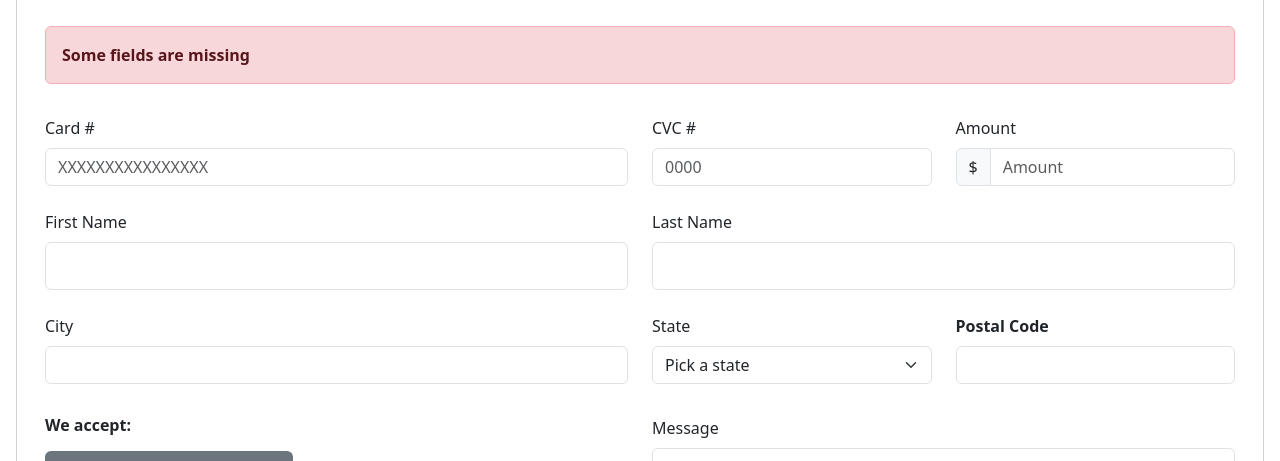
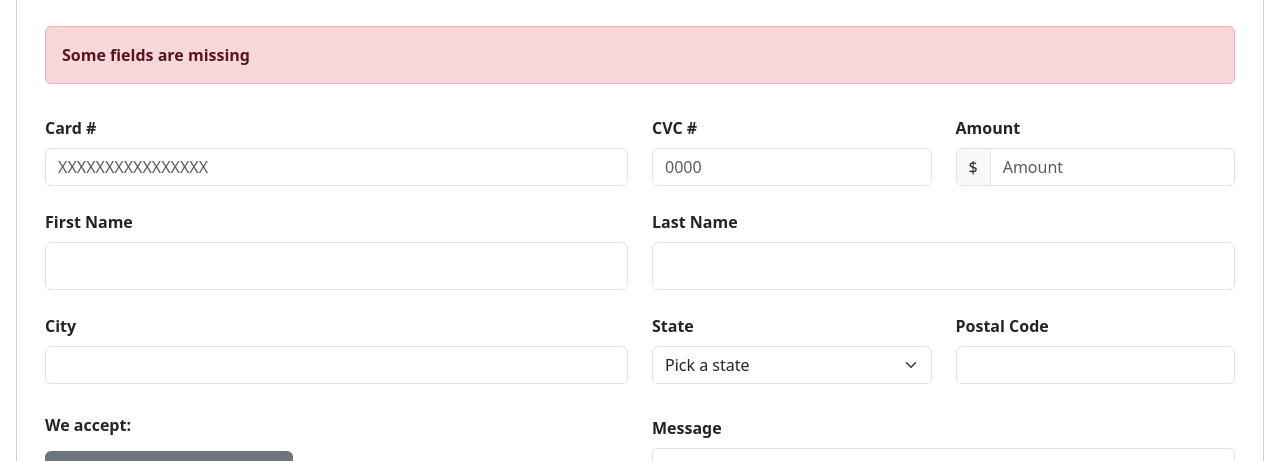
Before and after one commit to Lazaroth93/FS-PT-101-Andres-Lazaro-HTML5-Form, a plain HTML site: page index.html in a window 1280 px wide. Shown: the part 82-543 px from the top of the page. Drawn offline with nearby package versions, Linux system fonts and the light colour scheme.

Commit message:
Segundo Commit, resolucion errores y comentarios añadidos

```diff
--- a/index.html
+++ b/index.html
@@ -4,12 +4,16 @@
 <head>
     <meta charset="UTF-8">
     <meta name="viewport" content="width=device-width, initial-scale=1.0">
+
+    <!--Tittle de la pestaña del navegador -->
     <title>Formulario de Pago con Bootstrap</title>
 
+    <!--Link para uso de iconos Font Awesome -->
     <link rel="stylesheet" href="https://cdnjs.cloudflare.com/ajax/libs/font-awesome/6.7.2/css/all.min.css"
         integrity="sha512-Evv84Mr4kqVGRNSgIGL/F/aIDqQb7xQ2vcrdIwxfjThSH8CSR7PBEakCr51Ck+w+/U6swU2Im1vVX0SVk9ABhg=="
         crossorigin="anonymous" referrerpolicy="no-referrer" />
 
+    <!--Link para uso de componentes Boostrap version 5.3.3 -->
     <link href="https://cdn.jsdelivr.net/npm/bootstrap@5.3.3/dist/css/bootstrap.min.css" rel="stylesheet"
         integrity="sha384-QWTKZyjpPEjISv5WaRU9OFeRpok6YctnYmDr5pNlyT2bRjXh0JMhjY6hW+ALEwIH" crossorigin="anonymous">
 
@@ -20,31 +24,42 @@
 
 
 
+    <!--Div principal del card -->
+    <div class="card m-3">
 
-    <div class="card m-3">
+        <!--Div Formulario  -->
         <div class="form">
             <div class="card-header">
-                <h3>Payment form example</h3>
+                <h3>Payment form example</h3> <!--Titulo del formulario  -->
             </div>
+
+            <!--Card Body que engloba todos los Input del Form  -->
             <div class="card-body">
+
                 <div class="container-fluid">
+                    <!--Container fluid para que el contenido ocupe el 100% de su elemento padre  -->
                     <div class="row " style="padding: 0px 12px;">
                         <div class=" col-12 alert alert-danger mt-3 m-l3 -r-3" role="alert">
-                            <strong>Some fields are missing </strong>
+                            <strong>Some fields are missing </strong> <!--Mensaje de alerta  -->
                         </div>
                     </div>
-                    <div class="row mt-2">
+                    <!--El formulario se divide een rows que asimismo se dividen en col para los distintos inputs  -->
+
+
+                    <div class="row mt-2"> <!--Etiqueta de apertura primer row-->
                         <div class="  col-sm-12 col-md-6 col-lg-6">
-                            <label for="cardNumber" class="my-2 ">Card #</label>
+                            <!--Input de tipo text para ingresar el numero de tarjeta de crédito -->
+                            <label for="cardNumber" class="my-2 fw-bold ">Card #</label>
                             <input type="text" class="form-control " id="cardNumber" placeholder="XXXXXXXXXXXXXXXX">
                         </div>
                         <div class="col-sm-12 col-md-3 col-lg-3">
-                            <label for="cvcNumber" class="my-2">CVC #</label>
+                            <!--Input de tipo text para ingresar el numero CVC de tarjeta de crédito -->
+                            <label for="cvcNumber" class="my-2 fw-bold">CVC #</label>
                             <input type="text" class="form-control " id="cvcNumber" placeholder="0000">
                         </div>
                         <div class="col-sm-12 col-md-3 col-lg-3">
 
-                            <label class="my-2">Amount</label>
+                            <label class="my-2 fw-bold">Amount</label> <!--Input de tipo text para ingresar la cantidad en $ -->
                             <div class="input-group">
                                 <div class="input-group-text rounded-start" id="basic-addon1">$</div>
                                 <!--style=" border-radius: 5px 0px 0px 5px"-->
@@ -53,33 +68,34 @@
 
                             </div>
                         </div>
-                    </div>
-                    <div class="row mt-3">
+                    </div> <!--Etiqueta de cierre del primer row-->
+
+
+                    <div class="row mt-3"> <!--Etiqueta de apertura segundo row-->
                         <div class=" col-sm-12 col-md-6 col-lg-6">
-
-                            <label for="firstName" class="my-2">First Name</label>
+                             <!--Input de tipo text para ingresar el nombre del titular de la tarjeta  -->
+                            <label for="firstName" class="my-2 fw-bold">First Name</label>
                             <input type="text" class="form-control pt-3" id="firstName">
 
                         </div>
-                        <div class="col-sm-12 col-md-6 col-lg-6">
+                        <div class="col-sm-12 col-md-6 col-lg-6 fw-bold">
+                             <!--Input de tipo text para ingresar los apellidos del titular de la tarjeta  -->
                             <label for="lastName" class="my-2">Last Name </label>
                             <input type="text" class="form-control pt-3" id="lastName">
 
                         </div>
-                    </div>
+                    </div> <!--Etiqueta de cierre del segundo row-->
 
-                    <div class="row mt-3">
+                    <div class="row mt-3"> <!--Etiqueta de apertura tercer row-->
                         <div class="col-sm-12 col-md-6 col-lg-6">
-                            <label for="city" class="my-2">City</label>
+                             <!--Input de tipo text para ingresar la Ciudad   -->
+                            <label for="city" class="my-2 fw-bold">City</label>
                             <input type="text" class="form-control" id="city">
                         </div>
 
-
-
-
-
+                        <!--Input de tipo select para elegir el state por defecto tiene el mensaje Pick a State   -->
                         <div class=" col-sm-12 col-md-3 col-lg-3">
-                            <label for="state" class="my-2">State</label>
+                            <label for="state" class="my-2 fw-bold">State</label>
                             <select class="form-select" id="inputGroupSelect01">
                                 <option selected>Pick a state</option>
                                 <option value="1">North Carolina</option>
@@ -93,18 +109,19 @@
 
 
                         </div>
-
+                        <!--Input de tipo text para ingresar el codigo postal   -->
                         <div class="col-sm-12 col-md-3 col-lg-3">
                             <label for="postalCode" class="my-2"><strong>Postal Code </strong></label>
                             <input type="text" class="form-control" id="postalCode">
 
                         </div>
-                    </div>
+                    </div> <!--Etiqueta de cierre del tercer row-->
 
-                    <div class="row mt-3 d-flex justify-content-between  ">
+                    <div class="row mt-3 d-flex justify-content-between  "> <!--Etiqueta de apertura cuarto row-->
 
+                        <!--Input de tipo radio para seleccionr el tipo de Tarjeta con la que el usuario va a realizarr el pago   -->
                         <div class="col-sm-12 col-md-3 col-lg-6 mt-3">
-                            <h6 ><strong>We accept: </strong></h6>
+                            <h6><strong>We accept: </strong></h6>
 
                             <div class="bg-secondary rounded  d-inline-flex p-2 my-2">
                                 <div class="form-check form-check-inline d-flex align-items-center gap-1">
@@ -141,42 +158,31 @@
 
 
                         </div>
-
+                        <!--Input de tipo Text area donde el usuario puede añadir las notas que crea recurrentes    -->
                         <div class="col-sm-12 col-md-6 col-lg-6 mt-3">
-                            <label for="message" class="mb-2">Message</label>
+                            <label for="message" class="mb-2 fw-bold">Message</label>
 
                             <textarea class="form-control" id="exampleFormControlTextarea1" rows="3"></textarea>
 
-                            <small class="form-text text-muted">Add any notes here</small>
+                            <small class="form-text text-muted">Add any notes here.</small>
                         </div>
-                    </div>
-
-
-
-
-
-
-
+                    </div> <!--Etiqueta de cierre del cuarto row-->
 
                 </div>
 
-
-
             </div class=" row">
 
-
+            <!--Input de tipo button para expedir o cancelar el  envio del formulario    -->
             <div class=" card-footer text-body-secondary d-flex justify-content-end">
                 <button class="btn btn-secondary mx-2  ">Cancel</button>
                 <button class="btn btn-primary">Send</button>
             </div>
 
-
-
-
-
         </div>
     </div>
     </div>
+
+    <!--Componente para la funcionalidad de elementos Boostrap version 5.3.3   -->
     <script src="https://cdn.jsdelivr.net/npm/bootstrap@5.3.3/dist/js/bootstrap.bundle.min.js"
         integrity="sha384-YvpcrYf0tY3lHB60NNkmXc5s9fDVZLESaAA55NDzOxhy9GkcIdslK1eN7N6jIeHz"
         crossorigin="anonymous"></script>
```
Lines whose indentation alone changed are shown as unchanged.
